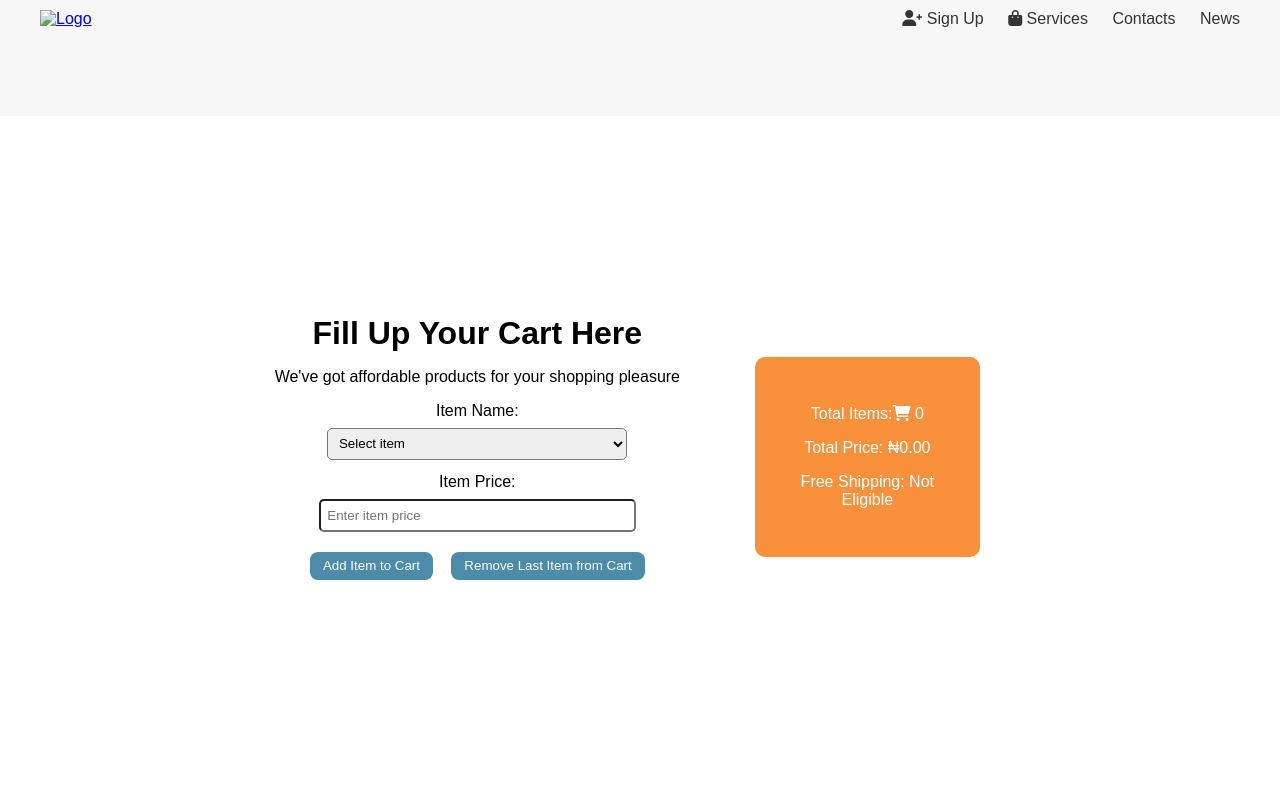
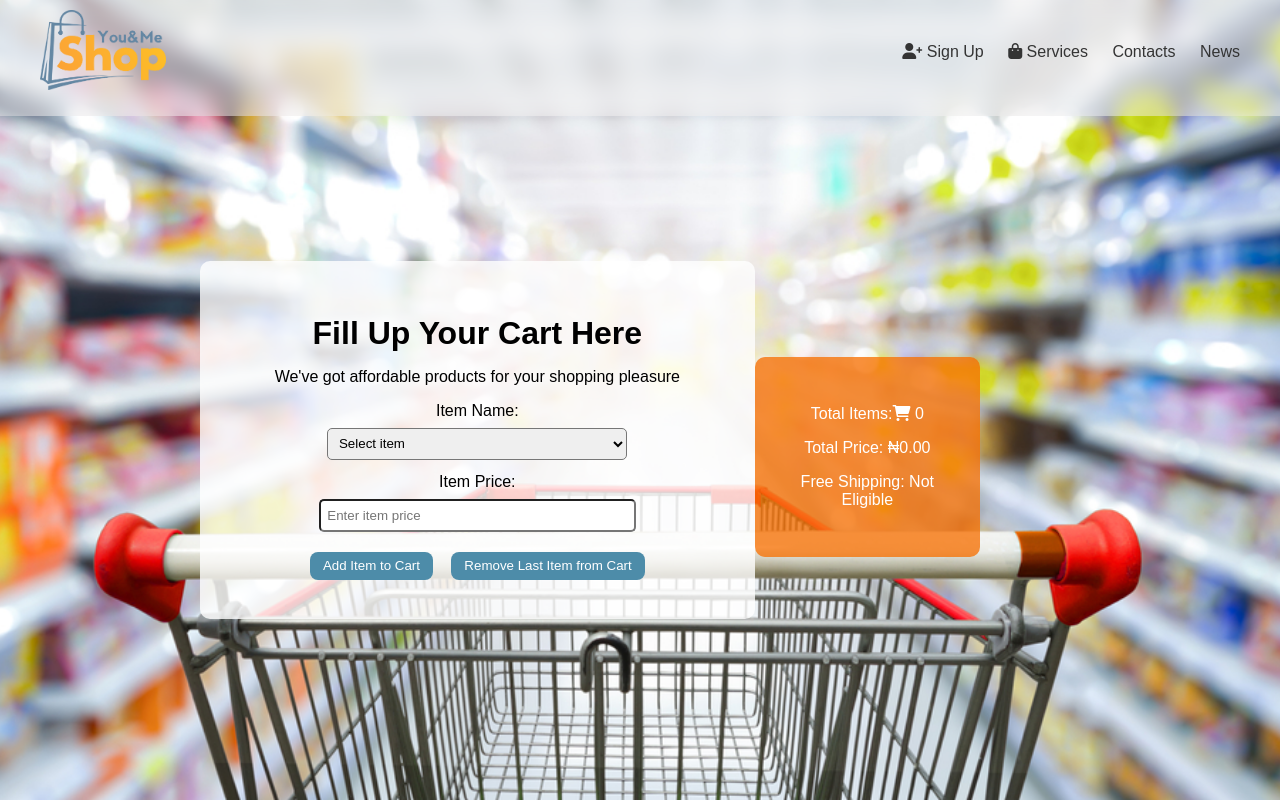
Before and after one commit to OlorunfemiSunday/Shopping-Cart-Project, a plain HTML site: page shop.html in a window 1280 px wide. Shown: the top 800 px of the page. Drawn offline with Linux system fonts and the light colour scheme; the site is published under a folder, as on GitHub Pages, so addresses that start at the root find nothing.

Commit message:
second commit

```diff
--- a/shop.css
+++ b/shop.css
@@ -3,7 +3,7 @@ body {
   font-family: Poppins, sans-serif;
   margin: 0;
   padding: 0;
-  background-image: url("/Images/hero2.jpg");
+  background-image: url("Images/hero2.jpg");
   background-size: cover;
   background-position: center;
   background-repeat: no-repeat;
--- a/shop.html
+++ b/shop.html
@@ -15,7 +15,7 @@
     <header>
       <div class="container">
         <a href="index.html">
-          <img src="/Images/logo.png" alt="Logo" class="logo" />
+          <img src="Images/logo.png" alt="Logo" class="logo" />
         </a>
         <nav>
           <ul>
```
Also changed, not shown: index.html (+2 -2 lines).
